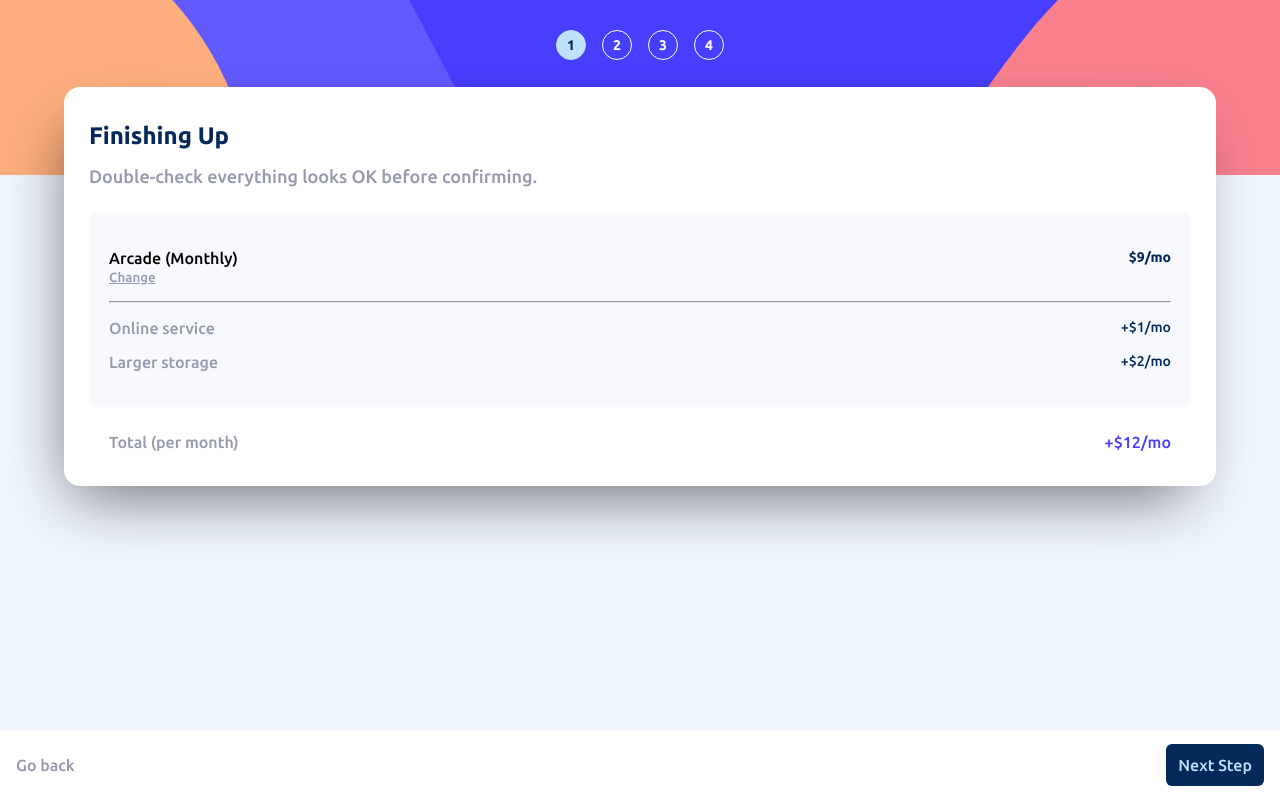
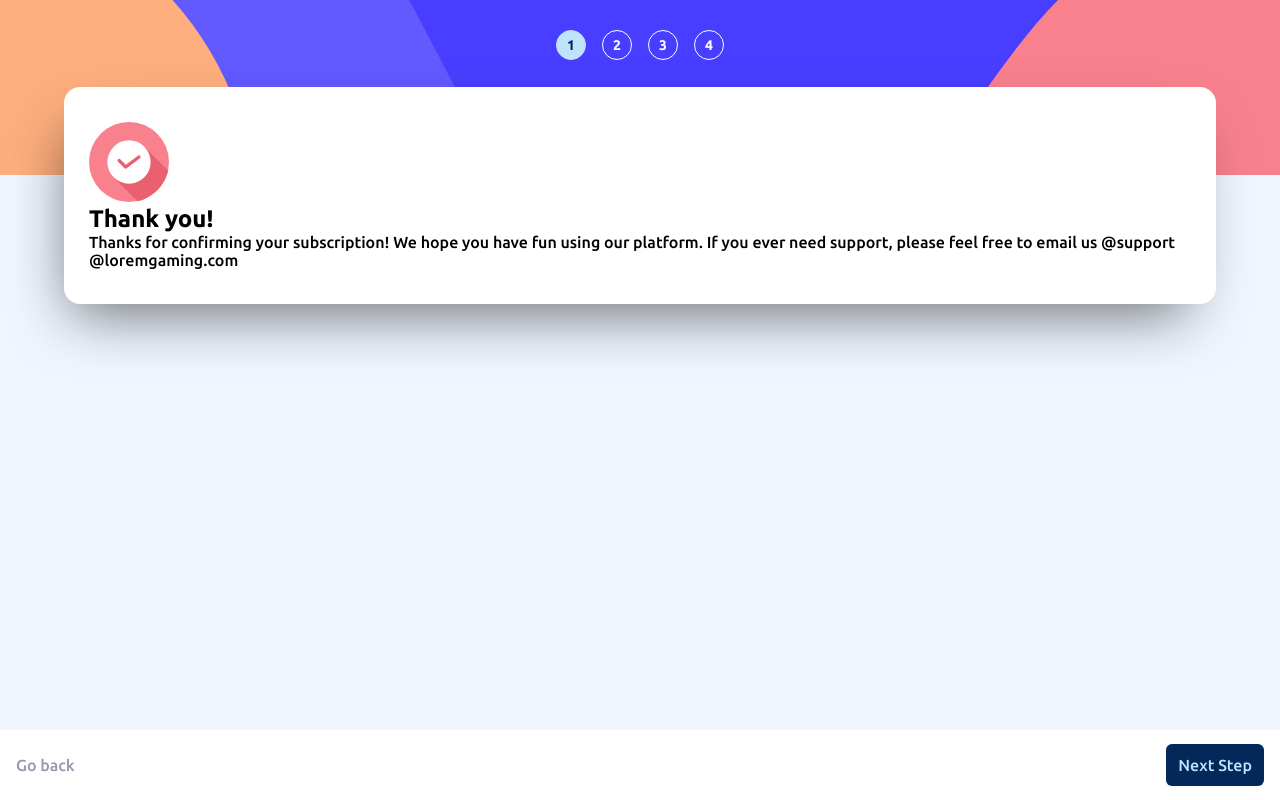
Before and after one commit to theadg/multi-step-form, a website built with webpack: page src/template.html in a window 1280 px wide. Built offline with nearby package versions, Linux system fonts and the light colour scheme.

Commit message:
Add final form

```diff
--- a/src/template.html
+++ b/src/template.html
@@ -208,7 +208,7 @@
           </div>
 
           <!-- Fourth Form -->
-          <div class="form">
+          <div class="form hidden">
             <!-- form header -->
             <div class="form__header">
               <h2 class="form__text--title">Finishing Up</h2>
@@ -257,6 +257,25 @@
               </div>
             </div>
           </div>
+
+          <!-- Fifth Form -->
+          <div class="form">
+            <div class="form__body">
+              <div class="final__container">
+                <img
+                  class="final__icon"
+                  src="<%= require('./assets/icon-thank-you.svg') %>"
+                  alt="Arcade Icon"
+                />
+                <h2 class="final__text--header">Thank you!</h2>
+                <p class="final__text--body">
+                  Thanks for confirming your subscription! We hope you have fun
+                  using our platform. If you ever need support, please feel free
+                  to email us @support @loremgaming.com
+                </p>
+              </div>
+            </div>
+          </div>
         </div>
 
         <!-- Next Step / Back Step buttons -->
```
